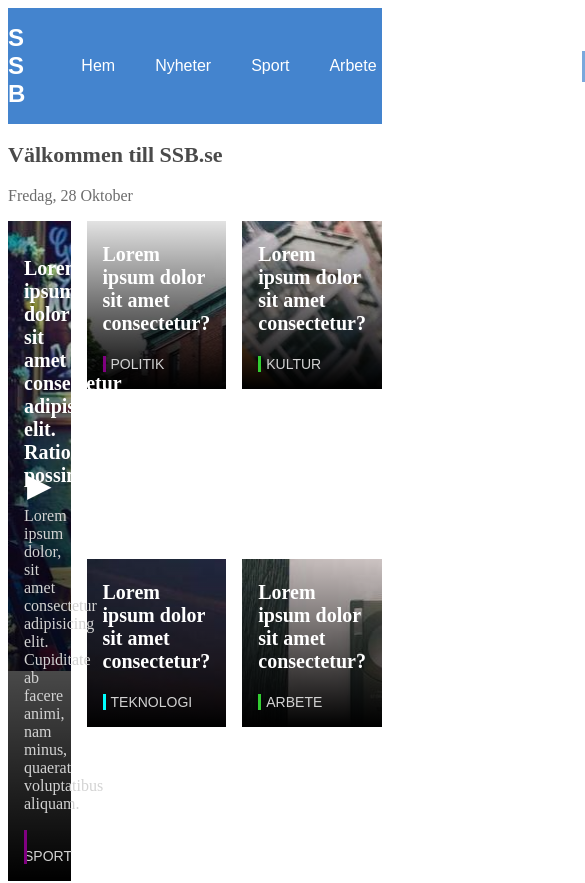
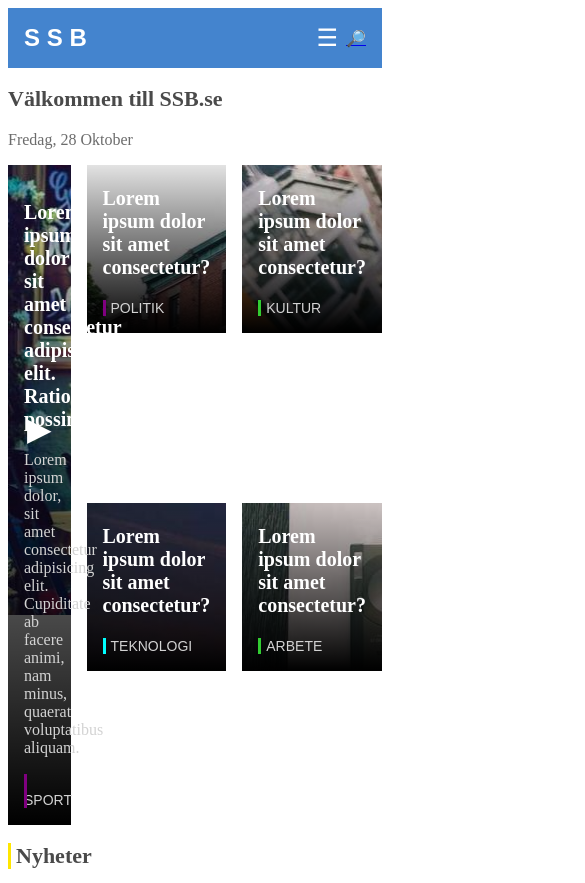
Before and after one commit to Jonatan-Vahlberg-WAS/FE23-HTML-CSS, a plain HTML site: page lektion-4/sbb/index.html in a window 390 px wide. Shown: the top 883 px of the page, 585 px wide, since content can reach past the window. Drawn offline with Linux system fonts and the light colour scheme; grey boxes are pictures that could not be loaded.

Commit message:
sbb start responsive design

```diff
--- a/lektion-4/sbb/index.html
+++ b/lektion-4/sbb/index.html
@@ -20,7 +20,7 @@
                 </h1>
             </div>
             <nav>
-                <ul class="nav-list">
+                <ul class="nav-list nav-list-desktop">
                     <li class="header-list-item link"><a href="#" class="link header-link">Hem</a></li>
                     <li class="header-list-item link"><a href="#" class="link header-link">Nyheter</a></li>
                     <li class="header-list-item link"><a href="#" class="link header-link">Sport</a></li>
@@ -28,9 +28,13 @@
                     <li class="header-list-item link"><a href="#" class="link header-link">Teknologi</a></li>
                     <li class="header-list-item link"><a href="#" class="link header-link">Kultur</a></li>
                 </ul>
+                <button class="nav-list-menu nav-list-mobile">
+                    ☰
+                </button>
             </nav>
-            <div>
-                <input class="header-search" type="search" name="" id="" placeholder="Sök">
+            <div class="header-search-wrapper">
+                <a class="header-search-mobile" href="./index.html link">🔎</a>
+                <input class="header-search header-search-desktop" type="search" name="" id="" placeholder="Sök">
             </div>
         </div>
     </header>
--- a/lektion-4/sbb/sbb.css
+++ b/lektion-4/sbb/sbb.css
@@ -61,6 +61,7 @@
     .header {
         background-color: #4484CE;
         color: #FFF;
+        padding: 0 16px;
 
     }
 
@@ -75,6 +76,18 @@
         display: flex;
         list-style: none;
         gap: 8px;
+    }
+
+    .nav-list-menu {
+        background-color: transparent;
+        border: 0;
+        color: white;
+        padding: 8px;
+        font-size: 24px;
+    }
+
+    .nav-list-mobile {
+        display: none;
     }
 
     .header-list-item a,
@@ -120,6 +133,10 @@
     }
     .header-search::placeholder {
         color: #FFF;
+    }
+
+    .header-search-mobile {
+        display: none;
     }
 
     .container {
@@ -277,3 +294,33 @@
         gap: 16px;
         grid-template-columns: repeat(3, 1fr);
     }
+
+    /* MEDIA QUERIES  */
+
+    @media screen and (max-width: 992px) {
+
+
+        .header-search-mobile {
+            display: initial;
+        }
+
+        .header-search-desktop {
+            display: none;
+        }
+
+    }
+
+    @media screen and (max-width: 765px) {
+
+        .header-title {
+            flex: 1
+        }
+
+        .nav-list-mobile {
+            display: initial;
+        }
+
+        .header .container .nav-list.nav-list-desktop {
+            display: none;
+        }
+    }
```
